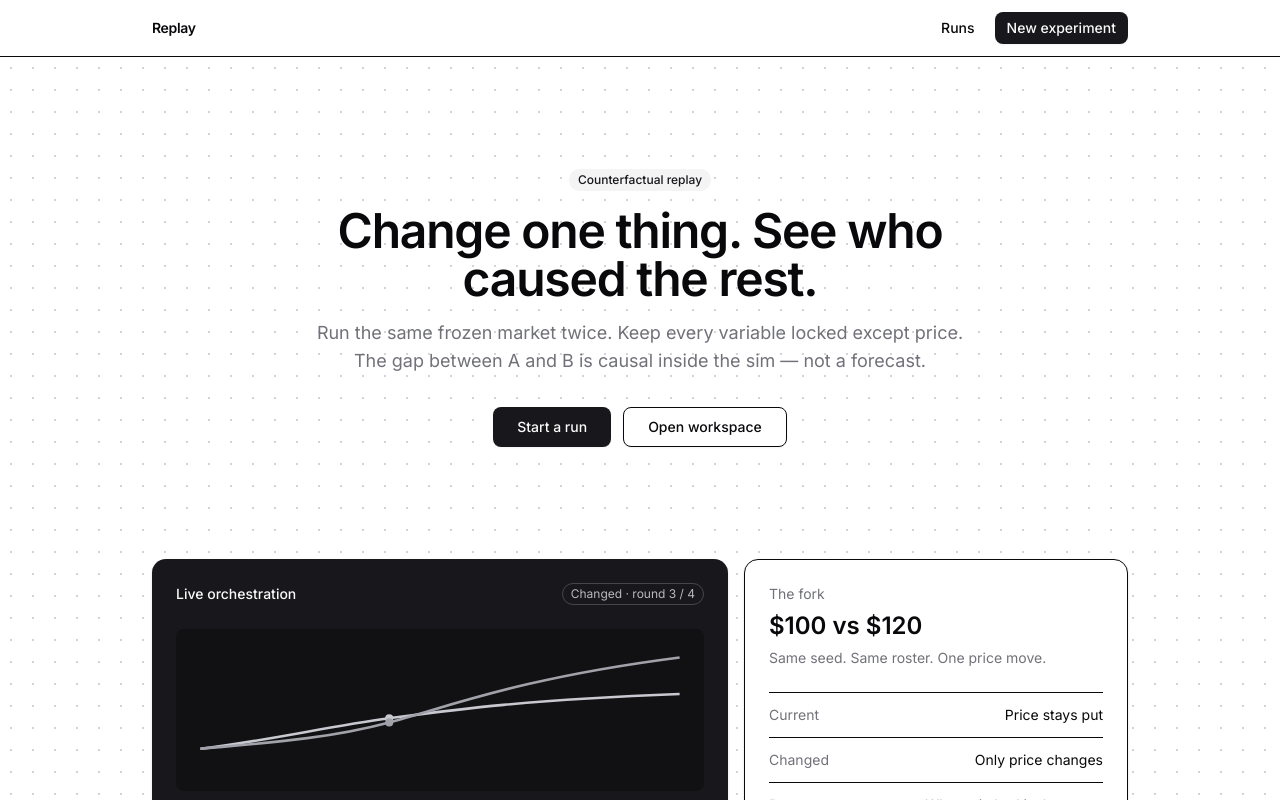
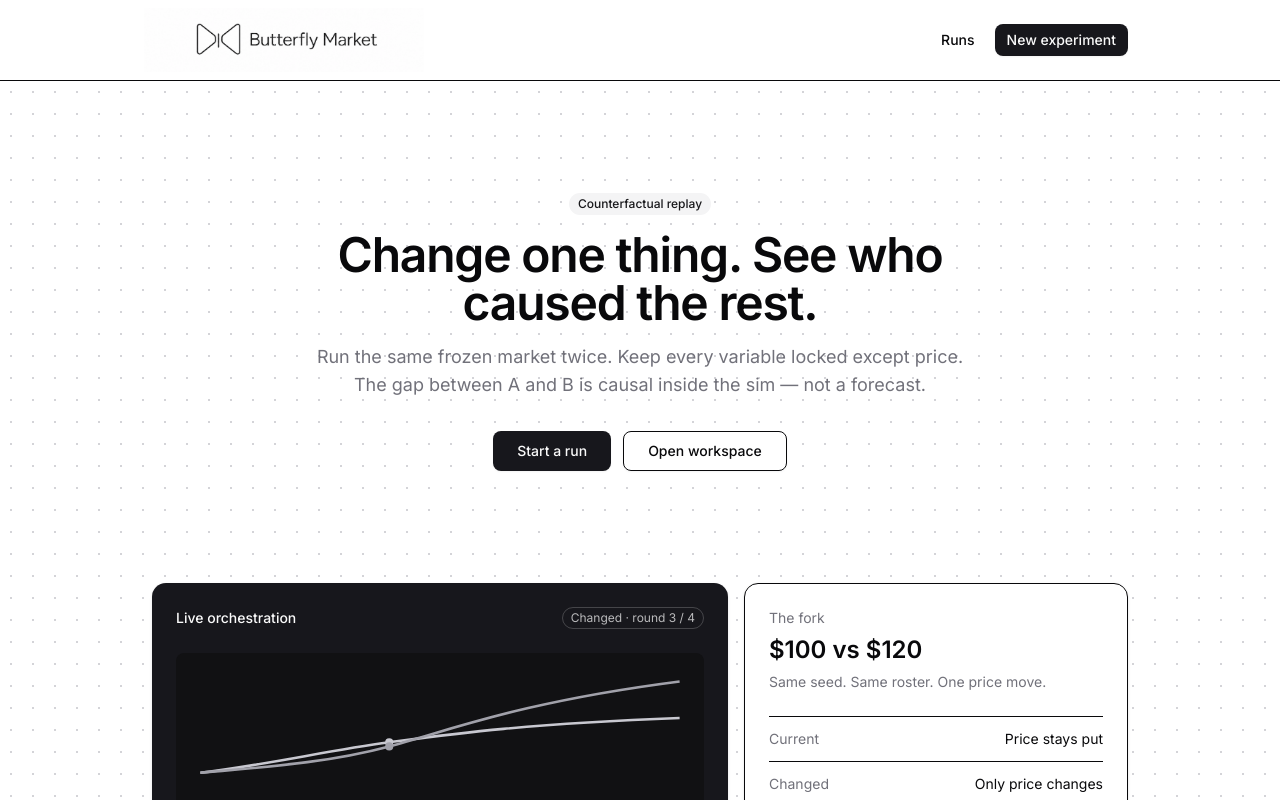
Before and after one commit to manu042k/CursorHackathon, a Next.js app in the folder frontend/: page / in a window 1280 px wide. Shown: the top 800 px of the page. Built offline with nearby package versions, Linux system fonts and the light colour scheme.

Commit message:
US-C: put the Butterfly Market mark in the nav.
Replay text was too small once the padded PNG landed; crop it to the wordmark.

Co-authored-by: Cursor <cursoragent@cursor.com>

```diff
--- a/frontend/src/components/AppNav.tsx
+++ b/frontend/src/components/AppNav.tsx
@@ -8,9 +8,13 @@ export function AppNav() {
   const path = usePathname();
   return (
     <header className="sticky top-0 z-50 w-full border-b bg-background/95 backdrop-blur">
-      <div className="mx-auto flex h-14 max-w-5xl items-center gap-4 px-6">
-        <Link href="/" className="text-sm font-semibold tracking-tight">
-          Replay
+      <div className="mx-auto flex h-20 max-w-5xl items-center gap-6 px-6">
+        <Link href="/" className="-ml-2 flex shrink-0 items-center overflow-hidden">
+          <img
+            src="/assets/butterfly-market.png"
+            alt="Butterfly Market"
+            className="h-16 w-[280px] object-cover object-center"
+          />
         </Link>
         <nav className="ml-auto flex items-center gap-2" aria-label="Primary">
           <Button asChild variant={path.startsWith("/runs") ? "secondary" : "ghost"} size="sm">
```
